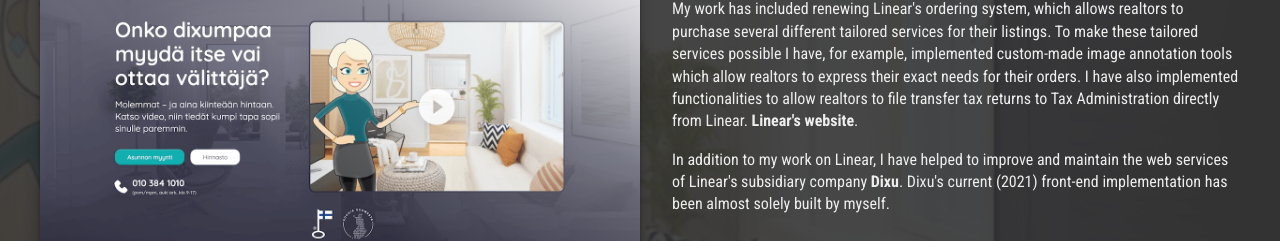
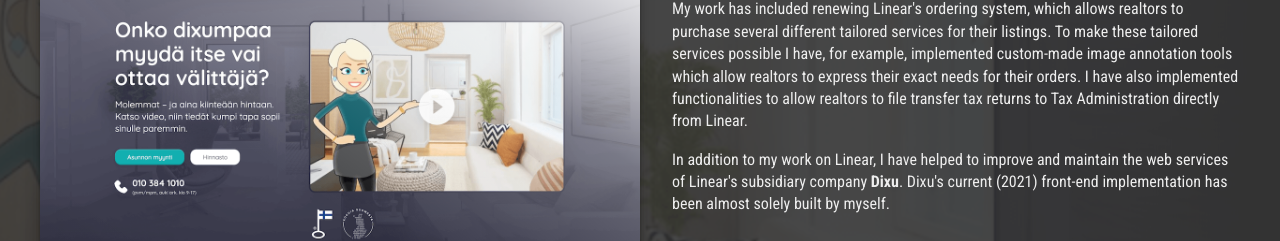
Before and after one commit to joonaspilli/portfolio, a website: page index.html in a window 1280 px wide. Shown: the part 377-618 px from the top of the page. Drawn offline with Linux system fonts and the light colour scheme.

Commit message:
Removed unneeded link (#34)

```diff
--- a/index.html
+++ b/index.html
@@ -100,14 +100,6 @@
                         orders. I have also implemented functionalities to allow
                         realtors to file transfer tax returns to Tax
                         Administration directly from Linear.
-                        <a
-                            href="https://linear.fi/"
-                            target="_blank"
-                            rel="noopener noreferrer"
-                            class="main-article__link"
-                        >
-                            Linear's website</a
-                        >.
                     </p>
                     <p class="main-article__paragraph">
                         In addition to my work on Linear, I have helped to
```
